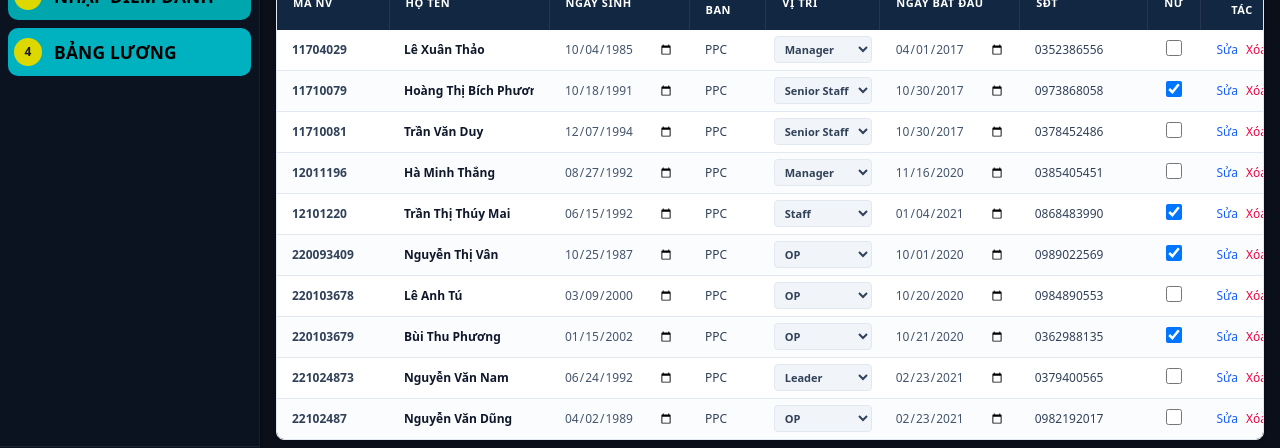
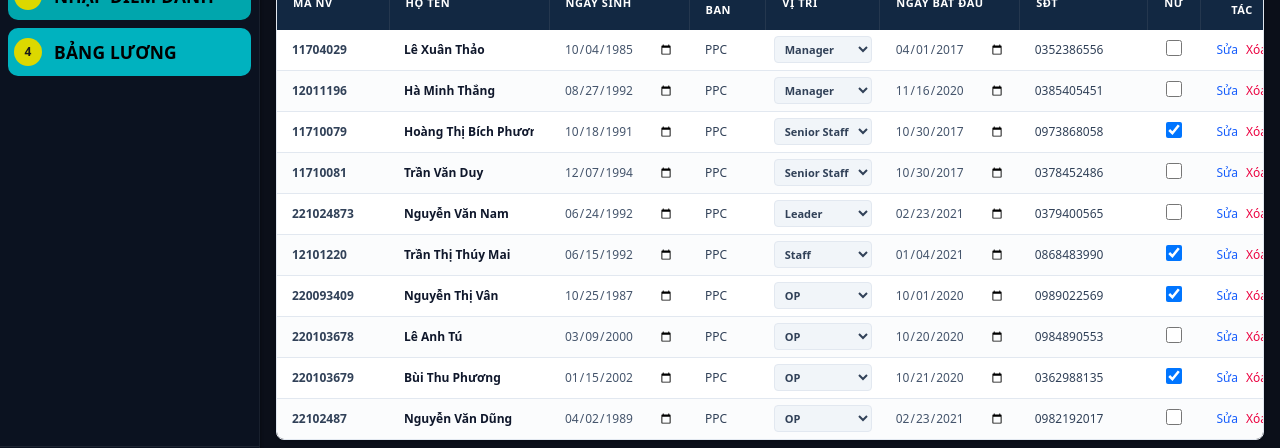
Before and after one commit to huyenthao1985/quan-ly-bang-luong, a React (Vite) app: page / in a window 1280 px wide. Shown: the part 216-664 px from the top of the page. Built offline with nearby package versions, Linux system fonts and the light colour scheme; no server answers; the database is empty.

Commit message:
feat: sort employee profile list by position rank from highest to lowest

```diff
--- a/src/components/tabs/EmployeeProfilesTab.tsx
+++ b/src/components/tabs/EmployeeProfilesTab.tsx
@@ -41,14 +41,28 @@ export const EmployeeProfilesTab: React.FC = () => {
 
   const departments = ['ALL', ...Array.from(new Set(employees.map((e) => e.department)))];
 
-  const filteredEmployees = employees.filter((emp) => {
+  // EPCC (employee-list-sort-by-position) — sắp xếp danh sách theo VỊ TRÍ từ cao đến thấp
+  // (S. Manager > Manager > Senior Staff > Leader > Staff > OP), theo yêu cầu người dùng.
+  // Vị trí không nằm trong danh sách (dữ liệu cũ/lỗi) rơi xuống cuối thay vì gây lỗi sort.
+  const POSITION_RANK: Record<Position, number> = {
+    'S. Manager': 0,
+    'Manager': 1,
+    'Senior Staff': 2,
+    'Leader': 3,
+    'Staff': 4,
+    'OP': 5,
+  };
+
+  const filteredEmployees = employees
+    .filter((emp) => {
       const matchesSearch =
         emp.fullName.toLowerCase().includes(searchTerm.toLowerCase()) ||
         emp.id.includes(searchTerm) ||
         emp.phone.includes(searchTerm);
       const matchesDept = selectedDept === 'ALL' || emp.department === selectedDept;
       return matchesSearch && matchesDept;
-  });
+    })
+    .sort((a, b) => (POSITION_RANK[a.position] ?? 99) - (POSITION_RANK[b.position] ?? 99));
 
   const handleOpenAddModal = () => {
     setEditingEmployee(null);
```
Lines whose indentation alone changed are shown as unchanged.
